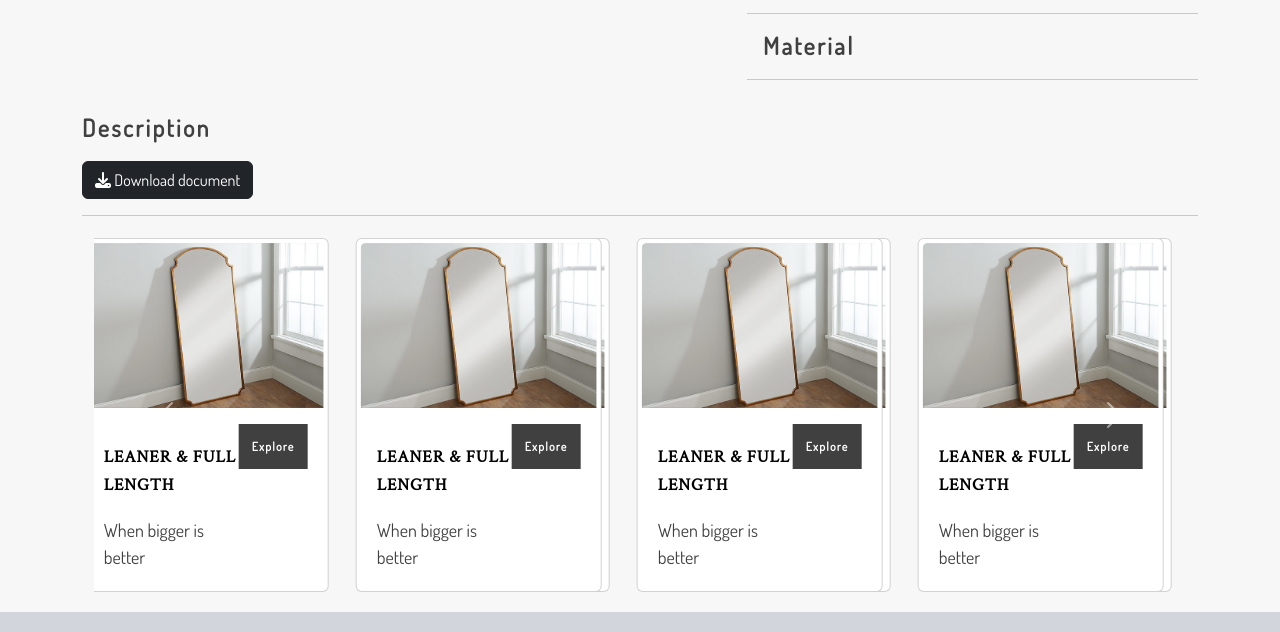
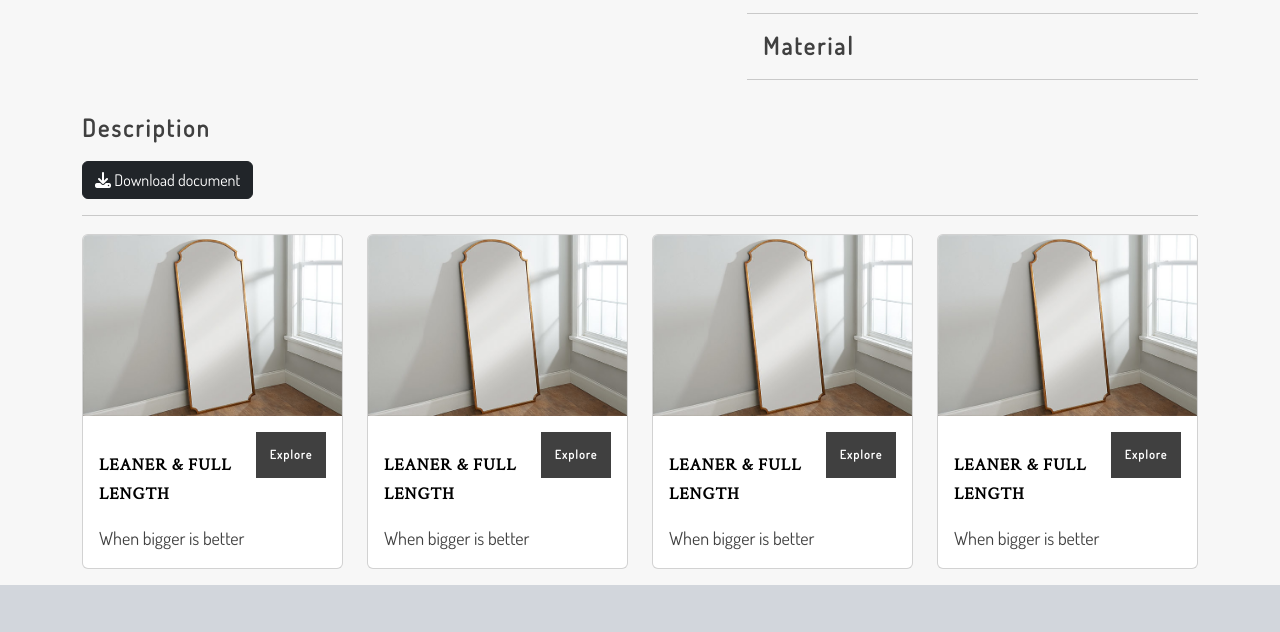
Before and after one commit to tranhieu89521/eprojectclearreflection, a plain HTML site: page Detail.html in a window 1280 px wide. Shown: the part 390-1022 px from the top of the page. Drawn offline with Linux system fonts and the light colour scheme; a web font is replaced by a local one.

Commit message:
remove slider detail

```diff
--- a/Detail.html
+++ b/Detail.html
@@ -182,12 +182,9 @@
 
       <!-- Slideshow Related Product -->
       <div class="related-product mb-3">
-        <div class="row mx-auto my-auto justify-content-center">
-          <div id="recipeCarousel" class="carousel slide" data-bs-ride="carousel">
-            <div class="carousel-inner" role="listbox">
-              <div class="carousel-item active">
-                <div class="col-md-3 m-1">
-                  <div class="card p-1" style="width: 90%;">
+        <div class="row">
+          <div class="col-md-3">
+            <div class="card " style="width: 100%;">
               <a href="./Produtcts-List.html">
                 <img src="./image/MW19103.jpg" class="card-img-top">
               </a>
@@ -204,10 +201,9 @@
               </div>
             </div>
           </div>
-              </div>
-              <div class="carousel-item">
-                <div class="col-md-3 m-1">
-                  <div class="card p-1" style="width: 90%;">
+
+          <div class="col-md-3">
+            <div class="card" style="width: 100%;">
               <a href="./Produtcts-List.html">
                 <img src="./image/MW19103.jpg" class="card-img-top">
               </a>
@@ -224,10 +220,9 @@
               </div>
             </div>
           </div>
-              </div>
-              <div class="carousel-item">
-                <div class="col-md-3 m-1">
-                  <div class="card p-1" style="width: 90%;">
+
+          <div class="col-md-3">
+            <div class="card" style="width: 100%;">
               <a href="./Produtcts-List.html">
                 <img src="./image/MW19103.jpg" class="card-img-top">
               </a>
@@ -244,30 +239,9 @@
               </div>
             </div>
           </div>
-              </div>
-              <div class="carousel-item">
-                <div class="col-md-3 m-1">
-                  <div class="card p-1" style="width: 90%;">
-                    <a href="./Produtcts-List.html">
-                      <img src="./image/MW19103.jpg" class="card-img-top">
-                    </a>
-                    <div class="card-body">
-                      <div class="description-body">
-                        <div class="text-description">
-                          <p>
-                            <a href="./Produtcts-List.html">LEANER & FULL LENGTH</a>
-                          </p>
-                          <p class="card-text">When bigger is better</p>
-                        </div>
-                        <a href="./Produtcts-List.html" class="button-exlore button">Explore</a>
-                      </div>
-                    </div>
-                  </div>
-                </div>
-              </div>
-              <div class="carousel-item">
-                <div class="col-md-3 m-1">
-                  <div class="card p-1" style="width: 90%;">
+
+          <div class="col-md-3">
+            <div class="card " style="width: 100%;">
               <a href="./Produtcts-List.html">
                 <img src="./image/MW19103.jpg" class="card-img-top">
               </a>
@@ -286,15 +260,7 @@
           </div>
         </div>
       </div>
-            <a class="carousel-control-prev bg-transparent w-aut" href="#recipeCarousel" role="button"
-              data-bs-slide="prev">
-              <span class="carousel-control-prev-icon" aria-hidden="true"></span>
-            </a>
-            <a class="carousel-control-next bg-transparent w-aut" href="#recipeCarousel" role="button"
-              data-bs-slide="next">
-              <span class="carousel-control-next-icon" aria-hidden="true"></span>
-            </a>
-          </div>
+
     </div>
   </div>
   <!-- Slideshow Related Product -->
@@ -347,24 +313,6 @@
 </div>
 
 
-
-<script type="text/javascript">
-  let items = document.querySelectorAll('.carousel .carousel-item')
-
-  items.forEach((el) => {
-    const minPerSlide = 4
-    let next = el.nextElementSibling
-    for (var i = 1; i < minPerSlide; i++) {
-      if (!next) {
-        next = items[0]
-      }
-      let cloneChild = next.cloneNode(true)
-      el.appendChild(cloneChild.children[0])
-      next = next.nextElementSibling
-    }
-  })
-
-</script>
 <script type="text/javascript">
   let thumbnails = document.getElementsByClassName('thumbnail')
 
@@ -385,17 +333,6 @@
     })
   }
 
-
-  let buttonRight = document.getElementById('slideRight');
-  let buttonLeft = document.getElementById('slideLeft');
-
-  buttonLeft.addEventListener('click', function () {
-    document.getElementById('slider').scrollLeft -= 180
-  })
-
-  buttonRight.addEventListener('click', function () {
-    document.getElementById('slider').scrollLeft += 180
-  });
 </script>
 <script src="./js/Detail.js"></script>
 <script src="./js/jquery.min.js"></script>
```
Lines whose indentation alone changed are shown as unchanged.
